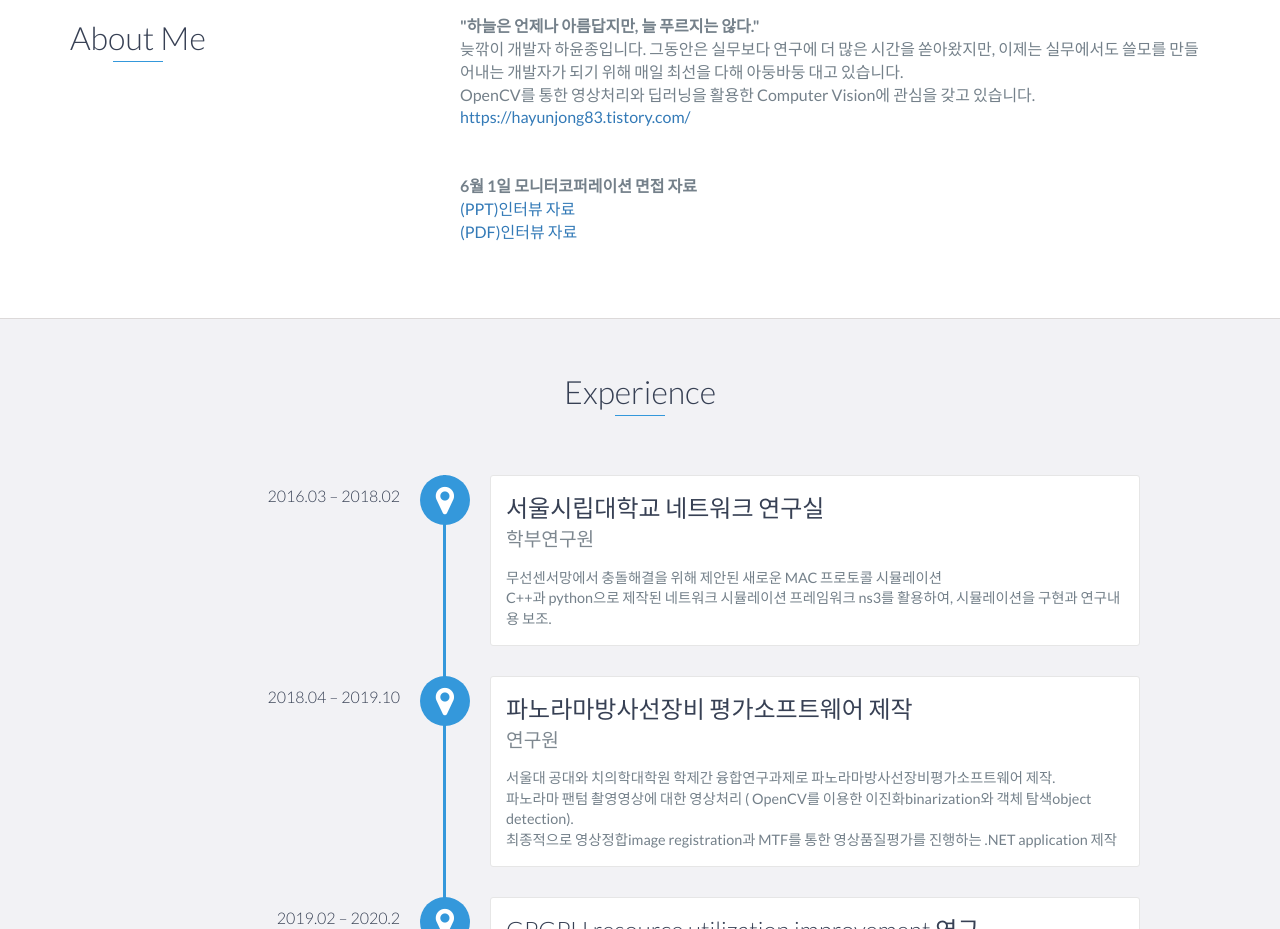
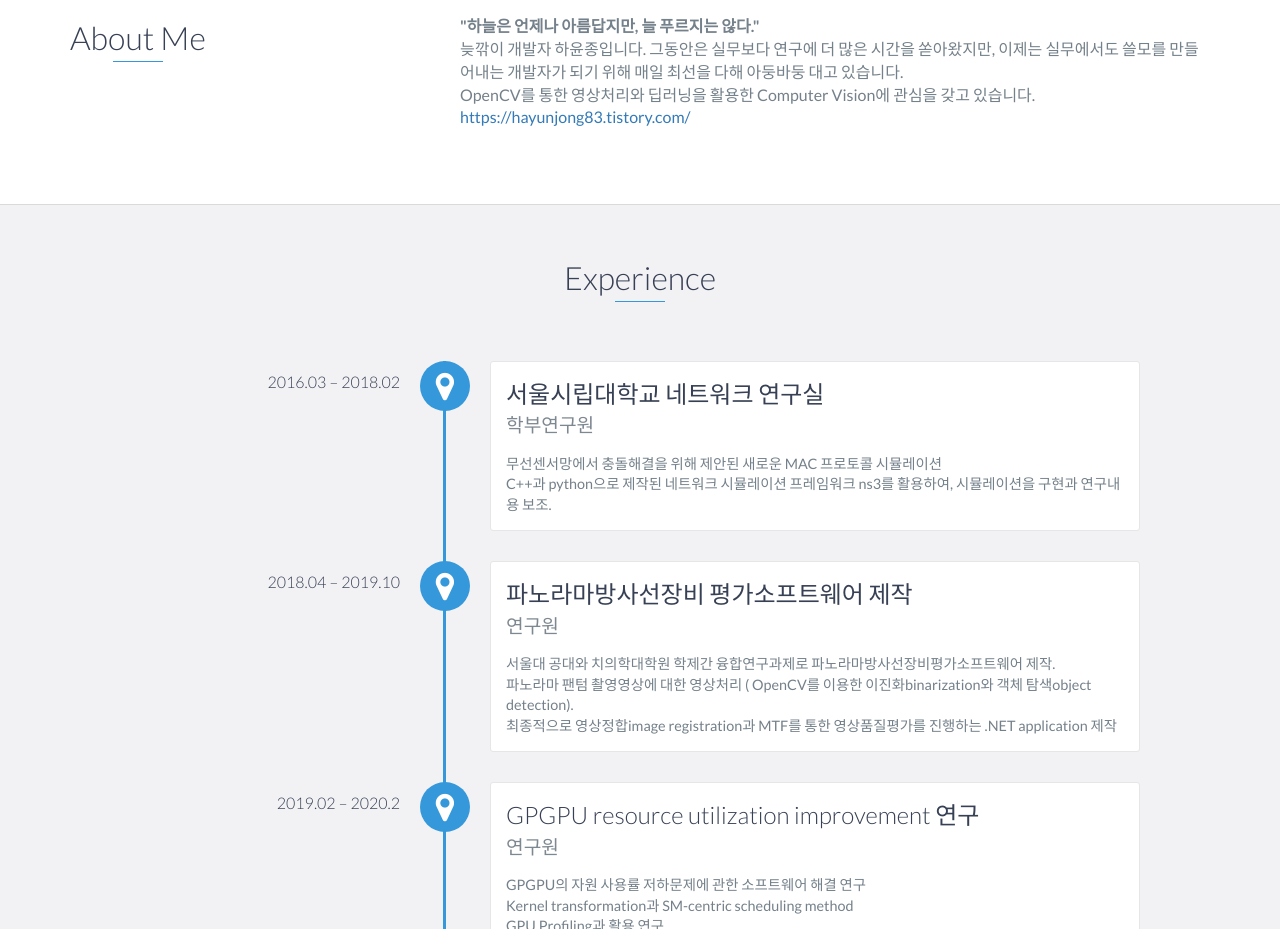
Before and after one commit to hayunjong83/hayunjong83.github.io, a website: page index.html in a window 1280 px wide. Shown: the part 860-1789 px from the top of the page. Drawn offline with nearby package versions, Linux system fonts and the light colour scheme.

Commit message:
recover index.html after interview0601

```diff
--- a/index.html
+++ b/index.html
@@ -78,11 +78,6 @@
                         늦깎이 개발자 하윤종입니다. 그동안은 실무보다 연구에 더 많은 시간을 쏟아왔지만, 이제는 실무에서도 쓸모를 만들어내는 개발자가 되기 위해 매일 최선을 다해 아둥바둥 대고 있습니다.<br>
                         OpenCV를 통한 영상처리와 딥러닝을 활용한 Computer Vision에 관심을 갖고 있습니다.<br>
                         <a href="https://hayunjong83.tistory.com/" target="_blank">https://hayunjong83.tistory.com/</a>
-                    </p>
-                    <p> <br><br>
-                        <strong>6월 1일 모니터코퍼레이션 면접 자료</strong><br>
-                        <a href="./files/(ppt)monitor_corporation_interview_material.pptx">(PPT)인터뷰 자료</a><br>
-                        <a href="./files/(pdf)monitor_corporation_interview_material.pdf">(PDF)인터뷰 자료</a><br>
                     </p>
                 </div>
             </div>
```
